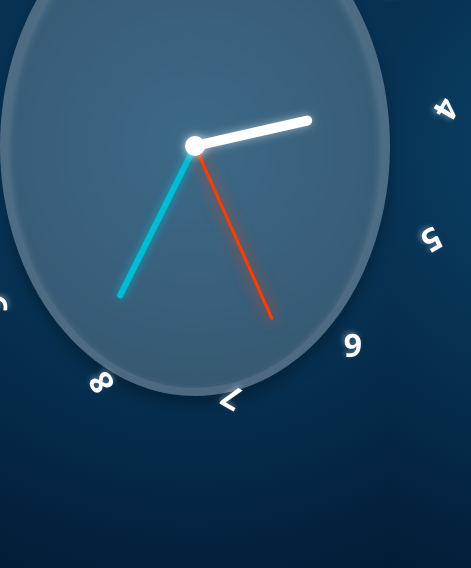
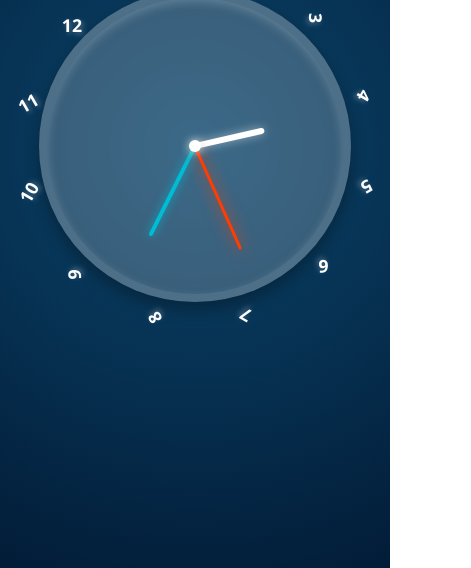
Before and after one commit to Amansoni045/Analog-Clock, a plain HTML site: page index.html in a window 390 px wide. Shown: the part 276-844 px from the top of the page, 471 px wide, since content can reach past the window. Drawn offline with Linux system fonts and the light colour scheme.

Commit message:
added responsiveness

```diff
--- a/style.css
+++ b/style.css
@@ -15,8 +15,10 @@ body {
 }
 
 .clock {
-    width: 500px;
-    height: 500px;
+    width: 40vw;
+    height: 40vw;
+    max-width: 500px;
+    max-height: 500px;
     position: relative;
     background: rgba(255, 255, 255, 0.2);
     backdrop-filter: blur(10px);
@@ -31,8 +33,8 @@ body {
 .number {
     position: absolute;
     transform: rotate(calc(30deg * var(--n)));
-    inset: 20px;
-    font-size: 32px;
+    inset: 5%;
+    font-size: calc(1.8vw + 10px);
     font-weight: bold;
     color: white;
     text-shadow: 2px 2px 5px rgba(255, 255, 255, 0.3);
@@ -40,8 +42,8 @@ body {
 
 .center-dot {
     position: absolute;
-    width: 20px;
-    height: 20px;
+    width: 4%;
+    height: 4%;
     background: white;
     border-radius: 50%;
     box-shadow: 0 0 10px rgba(255, 255, 255, 0.8);
@@ -59,22 +61,44 @@ body {
 }
 
 .hour-hand {
-    width: 10px;
-    height: 120px;
+    width: 2%;
+    height: 24%;
     background: #ffffff;
     box-shadow: 0 0 10px rgba(255, 255, 255, 0.5);
 }
 
 .minute-hand {
-    width: 6px;
-    height: 170px;
+    width: 1.5%;
+    height: 34%;
     background: #00bcd4;
     box-shadow: 0 0 10px rgba(0, 188, 212, 0.8);
 }
 
 .second-hand {
-    width: 3px;
-    height: 190px;
+    width: 1%;
+    height: 38%;
     background: #ff3d00;
     box-shadow: 0 0 15px rgba(255, 61, 0, 1);
 }
+
+@media (max-width: 600px) {
+    .clock {
+        width: 60vw;
+        height: 60vw;
+    }
+
+    .number {
+        font-size: calc(2.5vw + 8px);
+    }
+}
+
+@media (max-width: 400px) {
+    .clock {
+        width: 80vw;
+        height: 80vw;
+    }
+
+    .number {
+        font-size: calc(3vw + 6px);
+    }
+}
```
